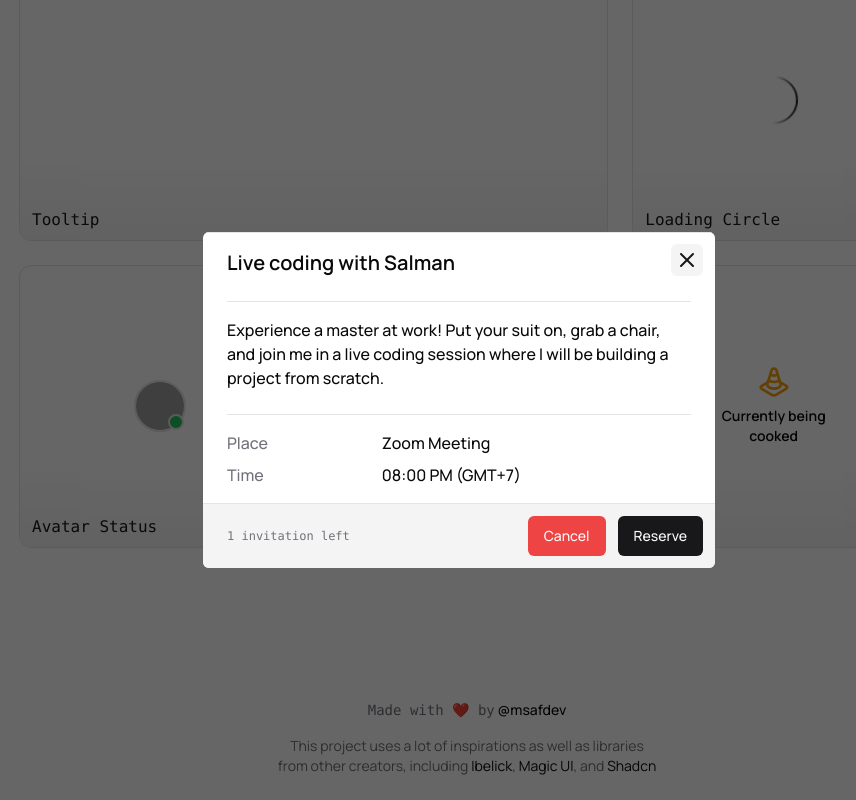
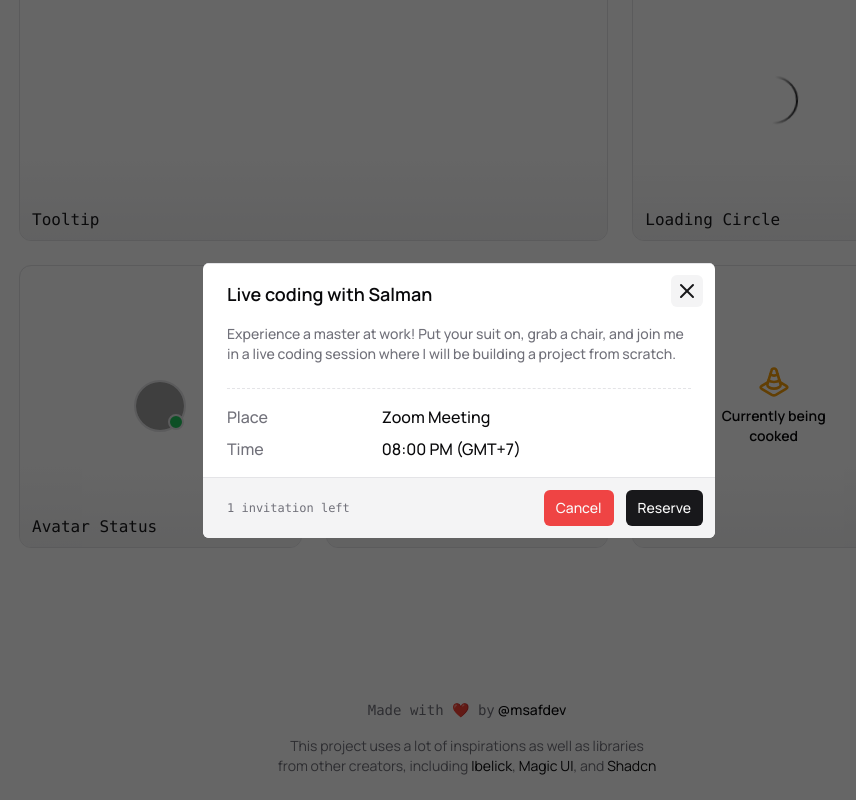
Before and after one commit to msafdev/ui, a Next.js app: page / in a window 1280 px wide. Both pictures are taken after a click on the button "Show Modal". Shown: the part 1205-2005 px from the top of the page, without its empty margins (173-1029 px from the left). Built offline with nearby package versions, Linux system fonts and the light colour scheme; grey boxes are pictures that could not be loaded.

Commit message:
feat: update modal

```diff
--- a/components/lab/modal.tsx
+++ b/components/lab/modal.tsx
@@ -34,10 +34,10 @@ const Modal = ({
 }) => {
   return (
     <div
-      className={`fixed left-0 top-0 z-[999] flex h-screen w-screen items-center justify-center bg-black/60 p-6 pr-10 transition-all duration-100 ease-in-out ${show ? "opacity-100" : "opacity-0 pointer-events-none delay-500"}`}
+      className={`fixed left-0 top-0 z-[999] flex h-screen w-screen items-center justify-center bg-black/60 p-3 pr-7 transition-all duration-100 ease-in-out sm:p-6 sm:pr-10 ${show ? "opacity-100" : "pointer-events-none opacity-0 delay-300"}`}
     >
       <div
-        className={`relative flex w-full max-w-lg flex-col divide-y overflow-hidden rounded-md bg-popover text-popover-foreground transition-all duration-500 ease-in-out ${
+        className={`relative flex w-full max-w-lg flex-col divide-y overflow-hidden rounded-md bg-popover text-popover-foreground transition-all duration-300 ease-in-out ${
           show ? "opacity-100 delay-100" : "opacity-0"
         }`}
       >
@@ -49,29 +49,30 @@ const Modal = ({
         >
           <X size={24} />
         </Button>
-        <div className="flex flex-col gap-y-2 px-6 py-4 sm:gap-y-4">
-          <h3 className="text-xl font-semibold">Live coding with Salman</h3>
-          <div className="mt-2 h-[1px] w-full bg-border" />
-          <p className="text-base font-medium">
+        <div className="flex flex-col gap-y-3 px-6 py-4 sm:gap-y-4">
+          <h3 className="max-w-[90%] text-lg font-semibold">
+            Live coding with Salman
+          </h3>
+          <p className="text-sm font-medium text-muted-foreground">
             Experience a master at work! Put your suit on, grab a chair, and
             join me in a live coding session where I will be building a project
             from scratch.
           </p>
-          <div className="mt-2 h-[1px] w-full bg-border" />
+          <div className="mt-2 h-[1px] w-full border-b border-dashed" />
           <div className="flex flex-col gap-y-2">
             <div className="grid grid-cols-3 items-end">
-              <p className="w-fit text-base font-medium text-muted-foreground">
+              <p className="w-fit text-xs font-medium text-muted-foreground xs:text-sm sm:text-base">
                 Place
               </p>
-              <p className="col-span-2 text-base font-medium text-foreground">
+              <p className="col-span-2 text-xs font-medium text-foreground xs:text-sm sm:text-base">
                 Zoom Meeting
               </p>
             </div>
             <div className="grid grid-cols-3 items-end">
-              <p className="w-fit text-base font-medium text-muted-foreground">
+              <p className="w-fit text-xs font-medium text-muted-foreground xs:text-sm sm:text-base">
                 Time
               </p>
-              <p className="col-span-2 text-base font-medium text-foreground">
+              <p className="col-span-2 text-xs font-medium text-foreground xs:text-sm sm:text-base">
                 08:00 PM (GMT+7)
               </p>
             </div>
@@ -86,6 +87,7 @@ const Modal = ({
               onClick={closeModal}
               variant={"destructive"}
               className="w-full sm:w-fit"
+              size={"sm"}
             >
               Cancel
             </Button>
@@ -93,6 +95,7 @@ const Modal = ({
               onClick={closeModal}
               variant={"default"}
               className="w-full sm:w-fit"
+              size={"sm"}
             >
               Reserve
             </Button>
```
